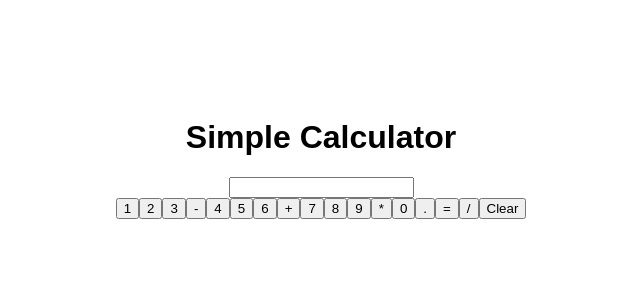
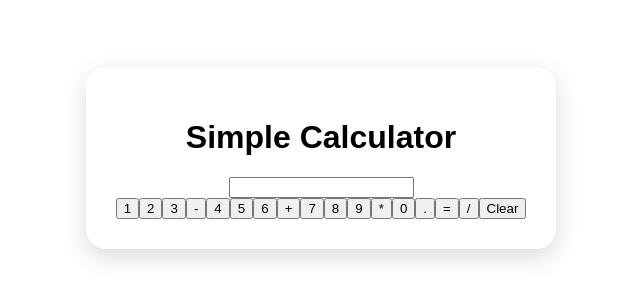
Before and after one commit to M-Saleh-N/simple_calculator, a React (Create React App) app: page / in a window 1280 px wide. Shown: the part 242-542 px from the top of the page, without its empty margins (319-959 px from the left). Built offline with nearby package versions, Linux system fonts and the light colour scheme.

Commit message:
styled the calc cont

```diff
--- a/src/components/simple.css
+++ b/src/components/simple.css
@@ -8,3 +8,10 @@ body {
     justify-content: center;
     align-items: center;
   }
+
+  .calculator-container {
+    background: #ffffff;
+    padding: 30px;
+    border-radius: 20px;
+    box-shadow: 0 8px 25px rgba(0, 0, 0, 0.15);
+  }
```
